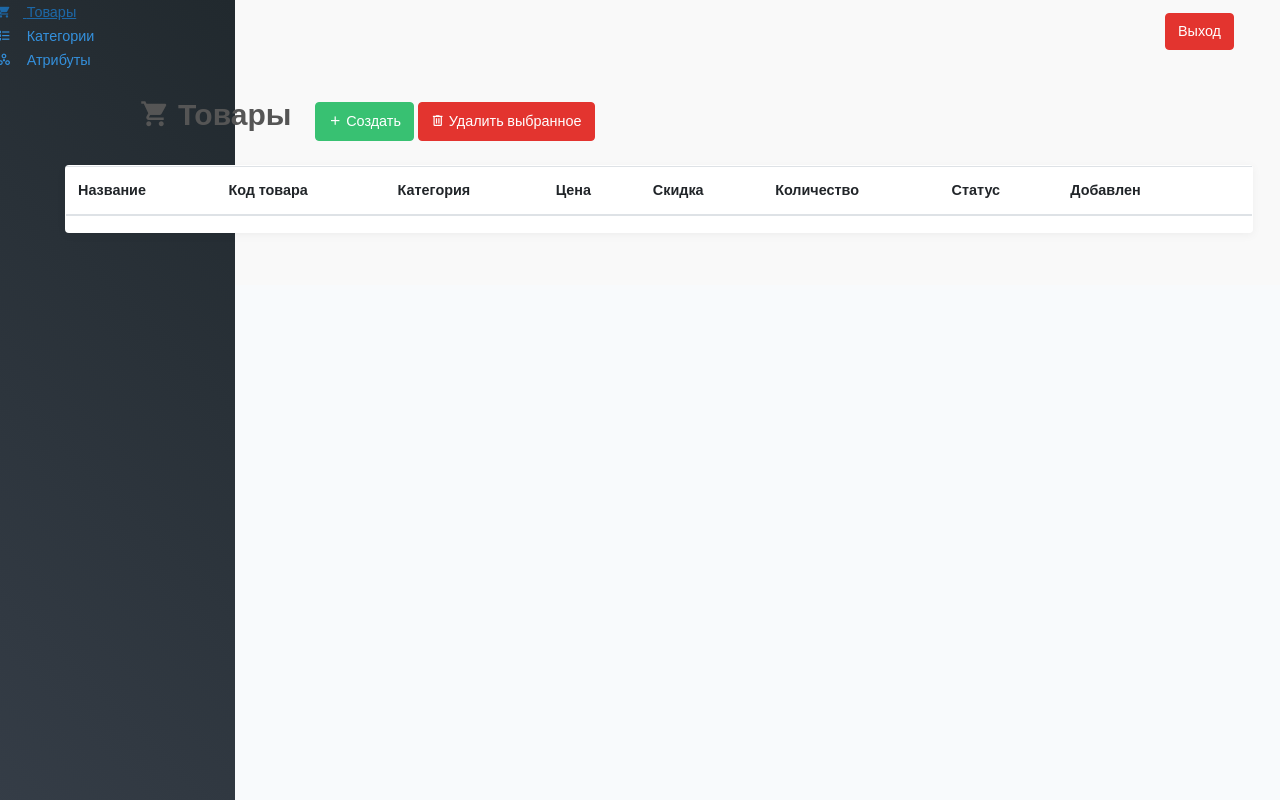
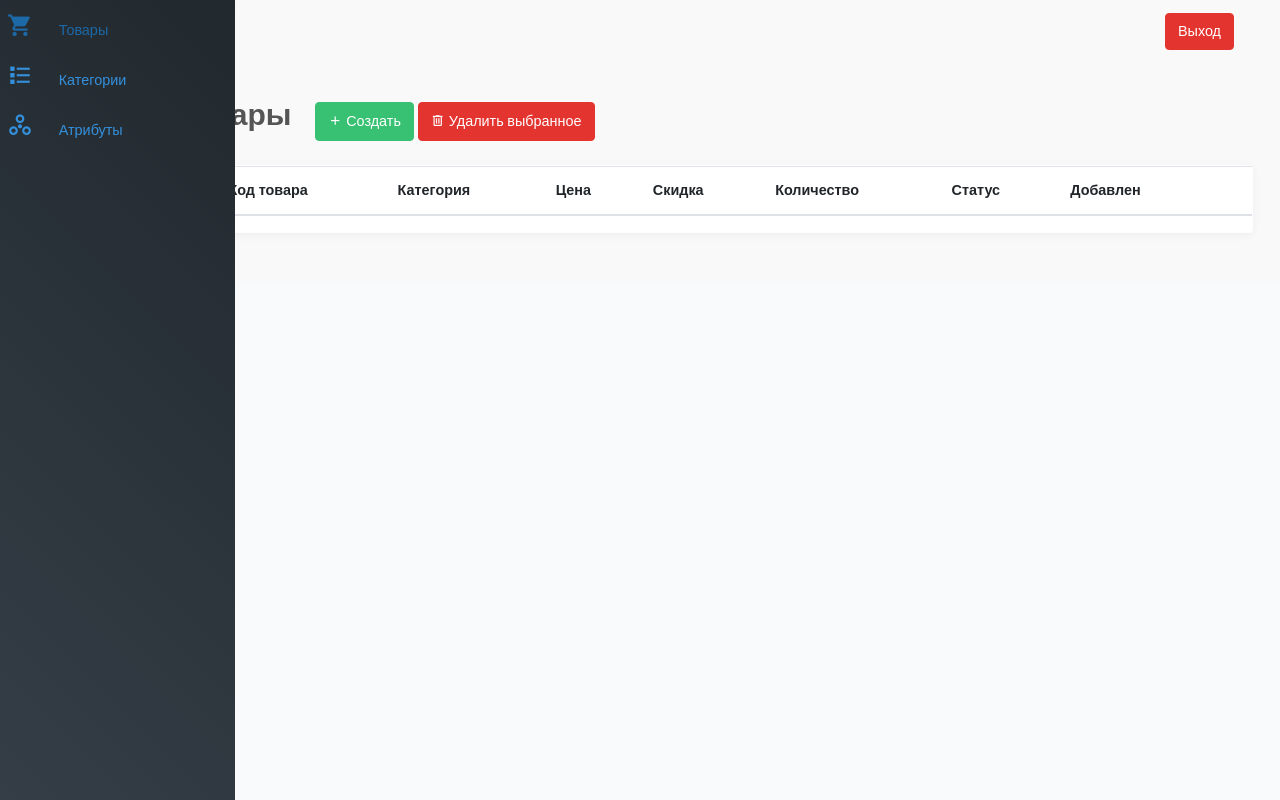
Before and after one commit to am576/gorsad, a Laravel app: page /admin/products in a window 1280 px wide. Run offline with Laravel 8, Linux system fonts and the light colour scheme; the visitor is signed in with stand-in values (Sample User, id 1); data that the repository does not hold is empty; style sheets or scripts are compiled from the project's sources; some libraries are stand-ins or nearby versions.

Commit message:
начальная стилизация сайдбара

```diff
--- a/app/Http/Controllers/ProductController.php
+++ b/app/Http/Controllers/ProductController.php
@@ -2,6 +2,7 @@
 
 namespace App\Http\Controllers;
 
+use App\Http\Requests\ProductStore;
 use App\Product;
 use Illuminate\Http\Request;
 use Illuminate\Support\Facades\Session;
@@ -29,22 +30,12 @@ class ProductController extends Controller
     }
 
 
-    public function store(Request $request)
+    public function store(ProductStore $request)
     {
-       $request->validate([
-          'title' => 'required',
-          'code'  =>  'required'
-       ]);
 
-       $product = new Product([
-           'title' => $request->get('title'),
-           'code'  => $request->get('code'),
-           'description'  => $request->get('description'),
-           'category_id'  => $request->get('category_id'),
-           'price'  => $request->get('price'),
-           'discount'  => $request->get('discount'),
-           'status'  => $request->get('status')
-       ]);
+//        $validated = $request->validated();
+
+       $product = new Product($request->all());
 
        $product->save();
 
@@ -71,13 +62,9 @@ class ProductController extends Controller
     }
 
 
-    public function update(Request $request, $id)
+    public function update(ProductStore $request, $id)
     {
-        $request->validate([
-            'title' => 'required',
-            'code'  =>  'required',
-            'price' =>  'digits_between:1,6'
-        ]);
+        $validated = $request->validated();
 
         Product::whereId($id)->update($request->except(['_token','_method']));
 
--- a/public/css/admin.css
+++ b/public/css/admin.css
@@ -11,6 +11,7 @@
 
 .app-container .content-container .side-menu {
   width: 60px;
+  z-index: 9999;
 }
 
 .navbar-fixed-top {
@@ -36,7 +37,8 @@
 .side-menu.sidebar span.mdi {
   display: inline-block;
   text-align: center;
-  width: 38px;
+  width: 70px;
+  font-size: 26px;
 }
 
 .app-container .content-container .side-body.padding-top {
@@ -82,3 +84,19 @@
   border-radius: 4px;
   box-shadow: 0 2px 10px rgba(0, 0, 0, 0.05);
 }
+
+.app-container .content-container .side-menu .navbar-nav li {
+  display: block;
+  width: 100%;
+  overflow: hidden;
+}
+
+.app-container .content-container .side-menu .navbar-nav li a {
+  height: 50px;
+  line-height: 50px;
+  display: block;
+}
+
+.app-container .content-container .side-menu .navbar-nav li a:hover {
+  text-decoration: none;
+}
--- a/resources/sass/admin.scss
+++ b/resources/sass/admin.scss
@@ -13,6 +13,7 @@ $sidebar-width : 60px;
 
 .app-container .content-container .side-menu {
     width: $sidebar-width;
+    z-index: 9999;
 }
 
 .navbar-fixed-top {
@@ -38,7 +39,8 @@ $sidebar-width : 60px;
 .side-menu.sidebar span.mdi {
     display: inline-block;
     text-align: center;
-    width: 38px;
+    width: 70px;
+    font-size: 26px;
 }
 
 .app-container .content-container .side-body.padding-top {
@@ -84,3 +86,19 @@ $sidebar-width : 60px;
     border-radius: 4px;
     box-shadow: 0 2px 10px rgba(0,0,0,.05);
 }
+
+.app-container .content-container .side-menu .navbar-nav li {
+    display: block;
+    width: 100%;
+    overflow: hidden;
+}
+
+.app-container .content-container .side-menu .navbar-nav li a {
+    height: 50px;
+    line-height: 50px;
+    display: block;
+}
+
+.app-container .content-container .side-menu .navbar-nav li a:hover {
+    text-decoration: none;
+}
--- a/resources/views/admin/master.blade.php
+++ b/resources/views/admin/master.blade.php
@@ -60,7 +60,6 @@
                 @yield('page_header')
                 @yield('content')
             </div>
-
         </div>
     </div>
 </div>
--- a/resources/views/admin/partials/page_header.blade.php
+++ b/resources/views/admin/partials/page_header.blade.php
@@ -21,7 +21,7 @@ else
         <i class="mdi mdi-{{ $entity_config['icon'] }}"></i>
         {{$title}}
     </h1>
-    @if($with_buttons)
+    @if($with_buttons ?? '')
         <a href="{{ route($entity_config['route'].'.create') }}" class="btn btn-success btn-add-new">
             <i class="mdi mdi-plus"></i>
             <span>Создать</span>
```
Also changed, not shown: app/Http/Requests/ProductStore.php (added, +34 -0 lines), resources/views/admin/products/create.blade.php (+7 -7 lines), 1 other file.
